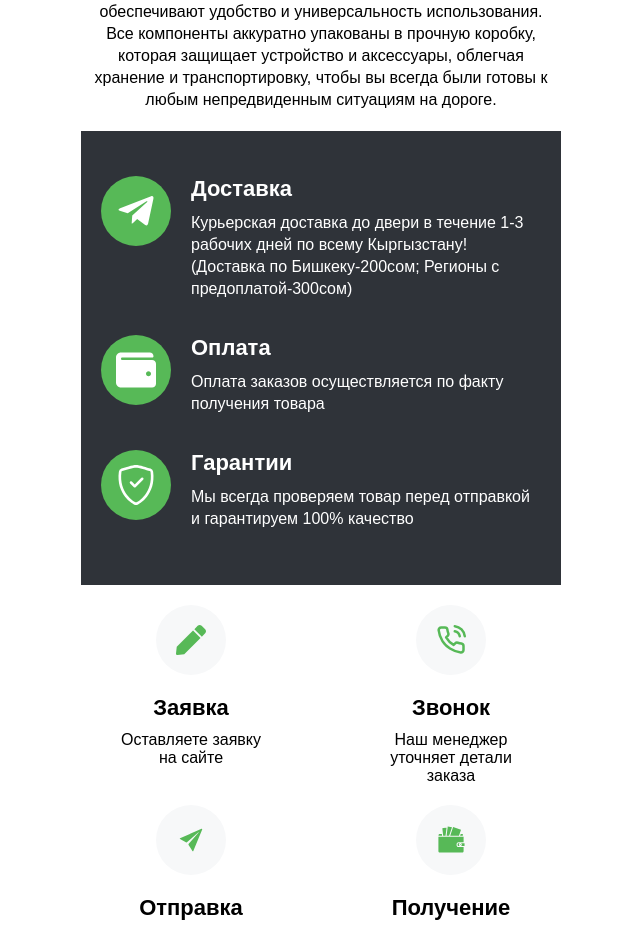
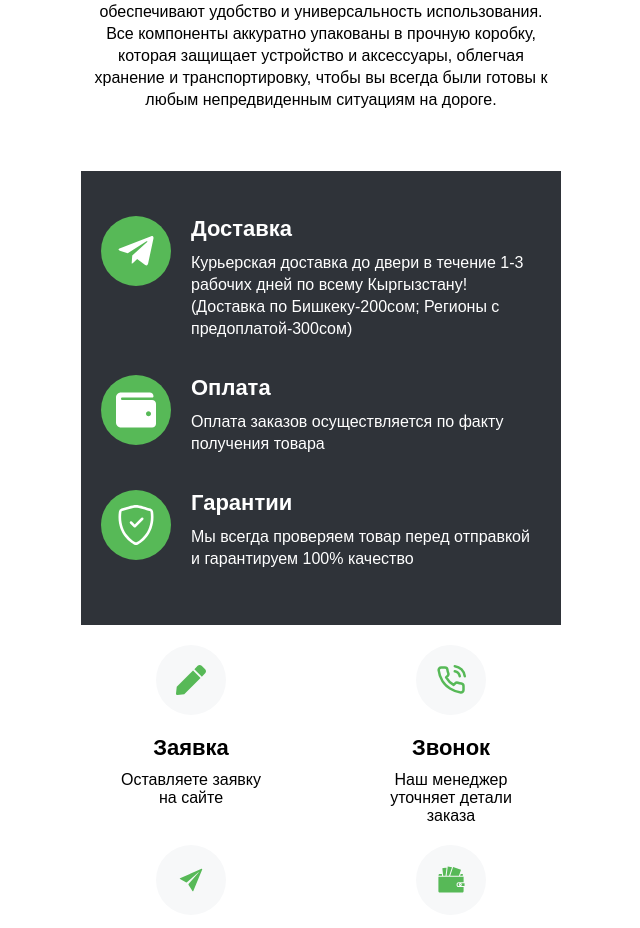
Before and after one commit to adiletzainidinov/Port, a React (Vite) app: page / in a window 1280 px wide. Shown: the part 5326-6254 px from the top of the page, without its empty margins (319-959 px from the left). Built offline with nearby package versions, Linux system fonts and the light colour scheme.

Commit message:
update margin

```diff
--- a/src/components/delivery/Delivery.jsx
+++ b/src/components/delivery/Delivery.jsx
@@ -61,13 +61,19 @@ export const StyledBox = styled('div')(() => ({
   maxWidth: '480px',
   display: 'flex',
   flexDirection: 'column',
-  marginTop: 250,
+  marginTop: 290,
   backgroundColor: '#2f3339',
   height: '100%',
   minHeight: 200,
   color: 'white',
   padding: 20,
   paddingTop: 45,
+  '@media (max-width: 390px)': {
+    marginTop: 340,
+  },
+  '@media (max-width: 345px)': {
+    marginTop: 380,
+  },
 }));
 
 export const DeliveryPapa = styled('div')(() => ({
```
